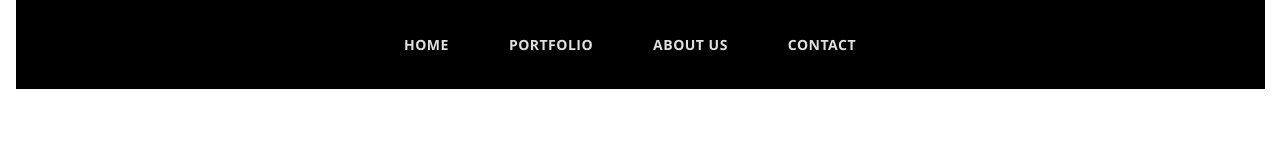
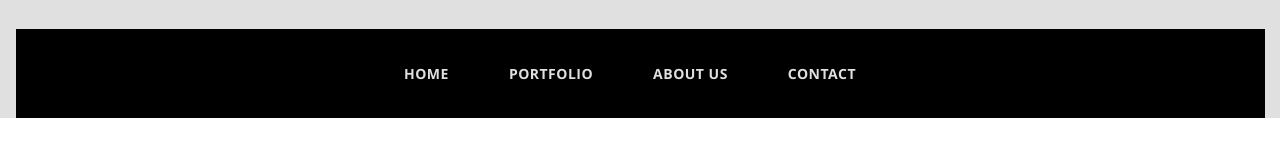
Before and after one commit to HoneyHunter/My-first-practise-of-HTML-and-CSS-landing., a plain HTML site: page index.html in a window 1280 px wide. Drawn offline with Linux system fonts and the light colour scheme.

Commit message:
A3.13: Reworked block Header of the CSS in BEM methodology

```diff
--- a/css/style.css
+++ b/css/style.css
@@ -61,9 +61,9 @@ body {
 
 /* Header
 ========================= */
-.container-top {
+.container__top {
     padding-top: 29px;
-    height: 688px; /* TODO Не забыть про высоту контейнера*/
+    /* height: 688px; TODO Не забыть про высоту контейнера */
     background-color: #e0e0e0;
 }
 header {
```
